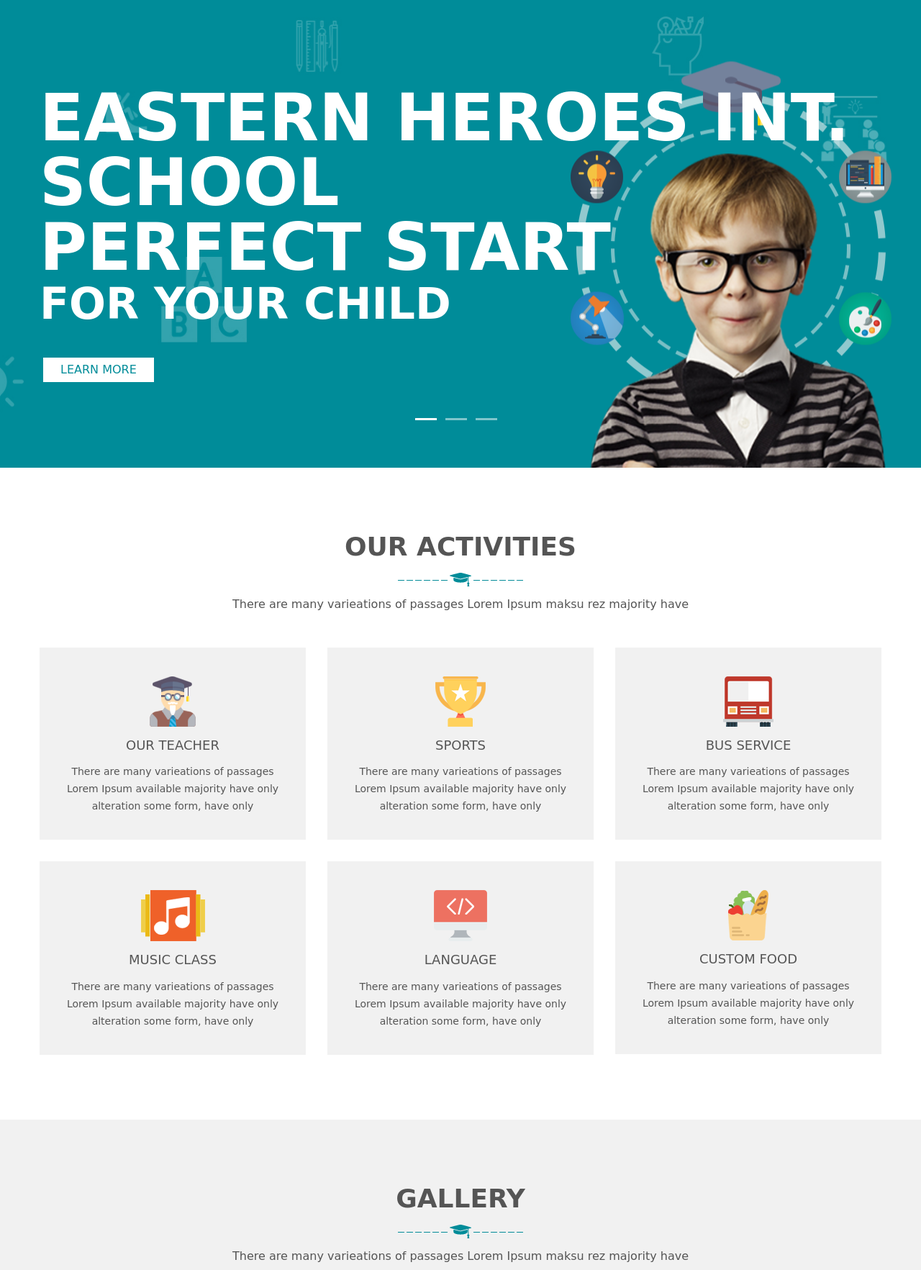
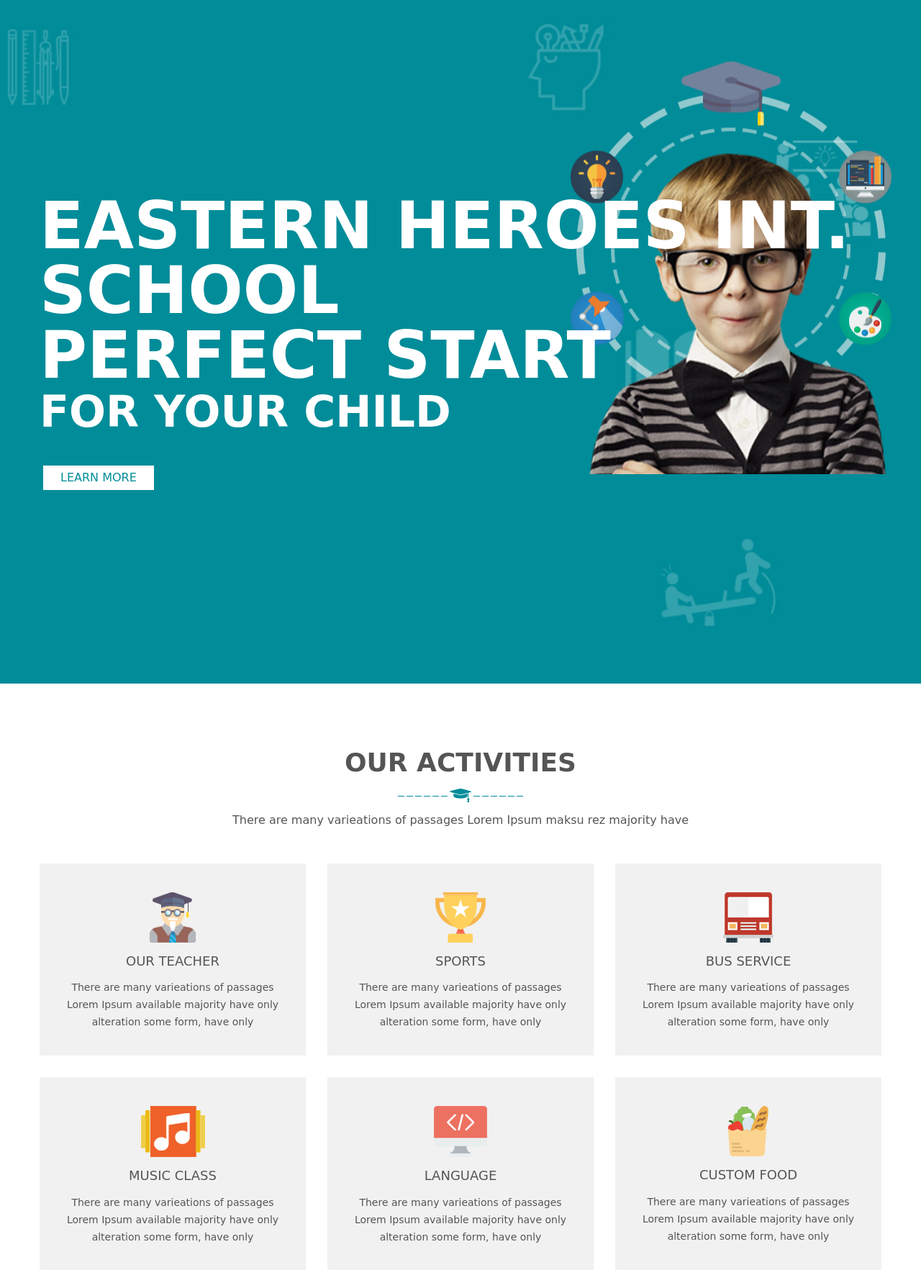
Before and after one commit to lloyd-theophilus/website, a PHP site: page / in a window 1280 px wide. Shown: the part 167-1932 px from the top of the page at 72% size. Run offline with PHP 8.4, Linux system fonts and the light colour scheme; some web fonts are replaced.

Commit message:
control changes

```diff
--- a/css/shortcode/slider.css
+++ b/css/shortcode/slider.css
@@ -12,7 +12,7 @@ CSS INDEX
    1. Default Slider Settings
 =============================================*/
 #slider-container {
-    height: 650px;
+    height: 950px;
     background: url(../../images/slider/1.jpg);
     background-repeat: no-repeat;
     background-size: cover;
@@ -175,7 +175,7 @@ CSS INDEX
 	height:100%;
 	position:relative;
 }
-#slider-container-2 .owl-controls.clickable {
+#slider-container-2 .owl-controls.autoplay {
     display:none !important;
 }
 .video-background {
@@ -191,7 +191,7 @@ CSS INDEX
     z-index: 99;
 }
 .banner-image-wrap {
-    background-attachment: fixed;
+    background-attachment: scroll;
     background-image: url("../../images/slider/1.jpg");
     background-position: center center;
     background-repeat: no-repeat;
@@ -215,11 +215,11 @@ CSS INDEX
 .banner-content .banner-breadcrumb.pull-right {
     margin-right: 15px;
 }
-.owl-carousel .owl-controls .owl-dots .owl-dot.active {
+.owl-carousel .owl-controls .owl-controls.autoplay {
   background-color: #ffffff;
   border: 1px solid #ffffff;
 }
-.owl-carousel .owl-controls .owl-dots .owl-dot {
+.owl-carousel .owl-controls.owl-controls.autoplay {
   background-color: #80C6CC;
   display: inline-block;
   height: 3px;
@@ -227,7 +227,7 @@ CSS INDEX
   width: 30px;
   z-index: 999;
 }
-#slider-container .owl-controls {
+#slider-container .owl-controls.owl-controls.autoplay {
   bottom: 80px;
   left: 0;
   position: absolute;
--- a/index.html
+++ b/index.html
@@ -135,7 +135,7 @@
                                                 </div>
                                             </div>
                                             <div class="slider-img hs-content">
-                                                <img src="images/slider/banner_05.jpg" alt="slider">
+                                                <img src="images/slider/banner_06.jpg" alt="slider">
                                             </div>
                                         </div>
                                     </div>
@@ -160,7 +160,7 @@
                                                 </div>
                                             </div>
                                             <div class="slider-img hs-content">
-                                                <img src="images/slider/banner_06.jpg" alt="slider">
+                                                <img src="images/slider/banner_05.jpg" alt="slider">
                                             </div>
                                         </div>
                                     </div>
```
